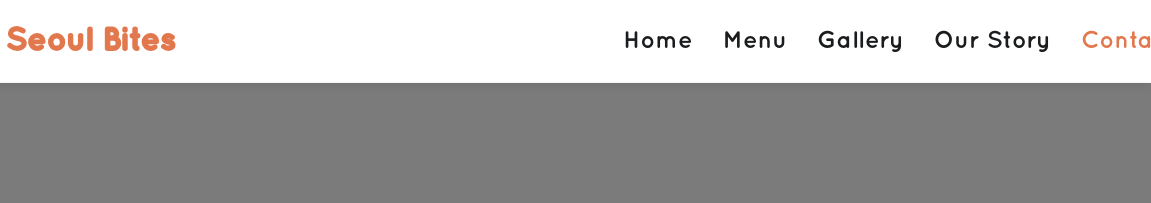
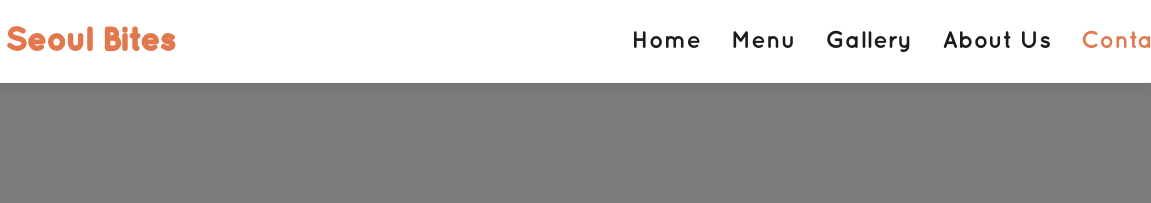
Before and after one commit to dotBisch/WebDev-Activity-4, a plain HTML site: page contact.html in a window 1280 px wide. Shown: the top 203 px of the page, 129-1280 px from the left. Drawn offline with Linux system fonts and the light colour scheme.

Commit message:
Update contact.html

```diff
--- a/contact.html
+++ b/contact.html
@@ -23,7 +23,7 @@
                     <li><a href="index.html">Home</a></li>
                     <li><a href="menu.html">Menu</a></li>
                     <li><a href="gallery.html">Gallery</a></li>
-                    <li><a href="about.html">Our Story</a></li>
+                    <li><a href="about.html">About Us</a></li>
                     <li><a href="contact.html" class="active">Contact</a></li>
                 </ul>
                 <div class="hamburger">
```
